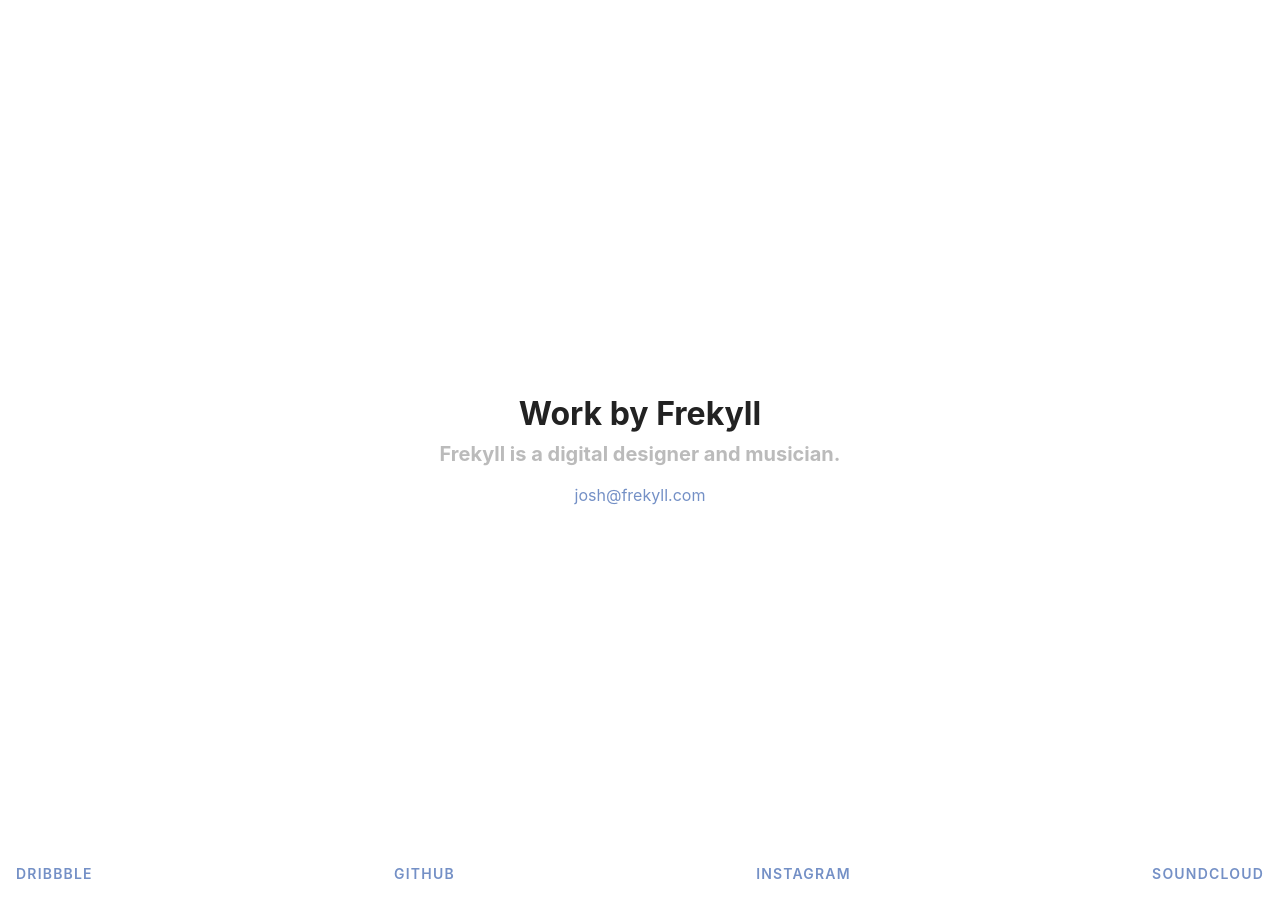
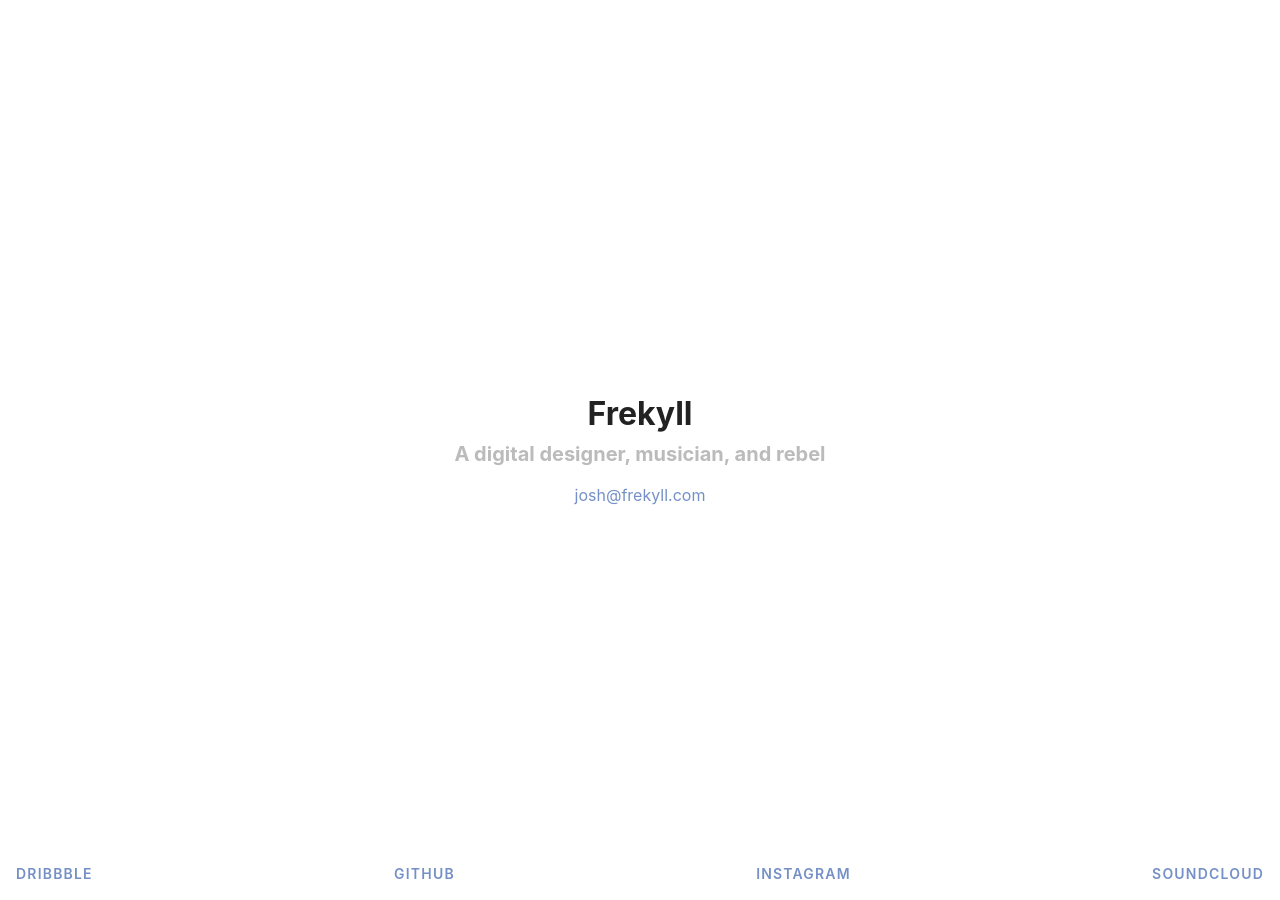
Before and after one commit to frekyll/frekyll, a Jekyll site: the page built from index.html, in a window 1280 px wide. Built offline with Jekyll 4.4.1, drawn with Linux system fonts in a browser that asks for light colours.

Commit message:
Change title and description

```diff
--- a/_config.yml
+++ b/_config.yml
@@ -1,6 +1,6 @@
-description: Frekyll is a digital designer and musician.
+description: A digital designer, musician, and rebel
 email: josh@frekyll.com
-title: Work by Frekyll
+title: Frekyll
 
 sass:
   style: compressed
```
